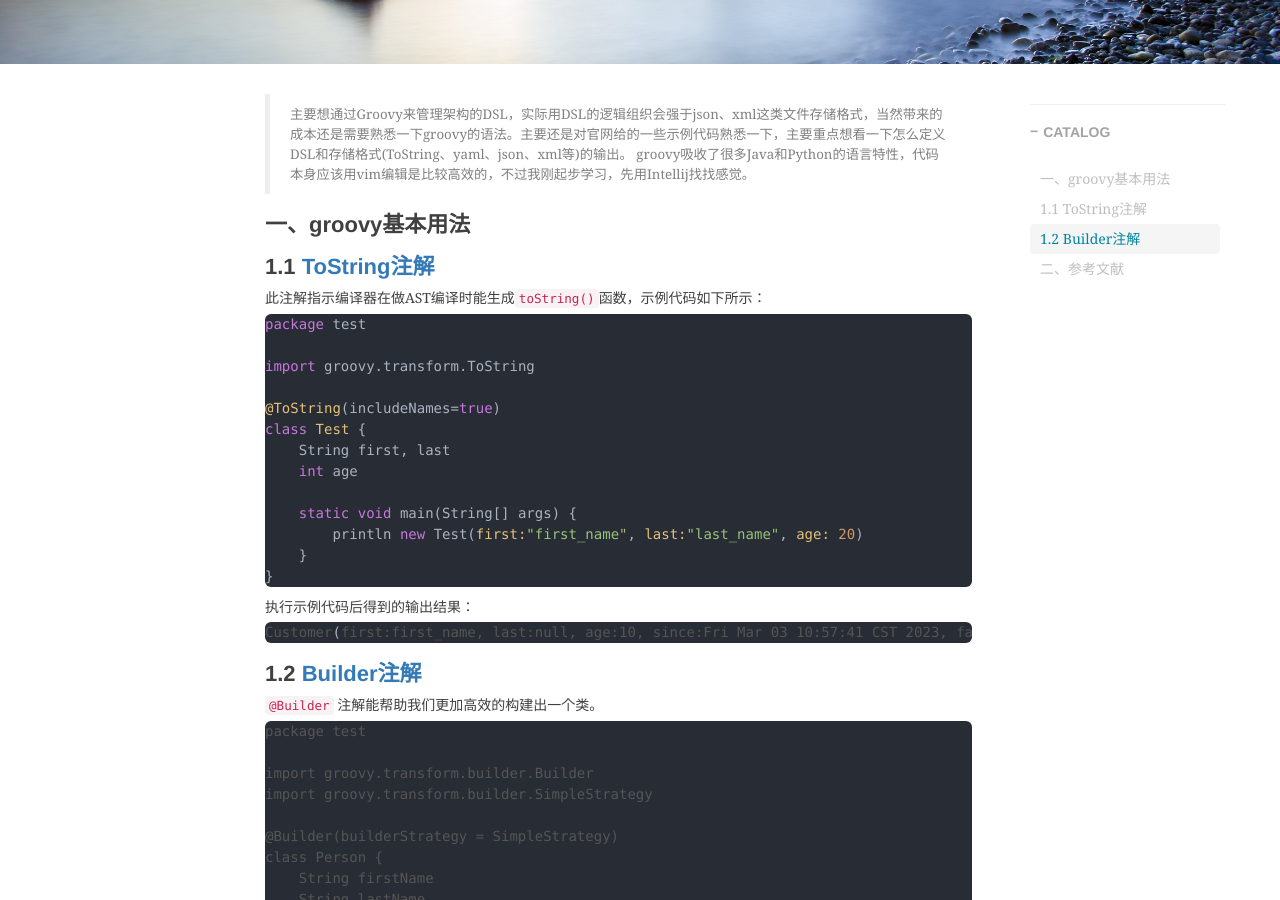
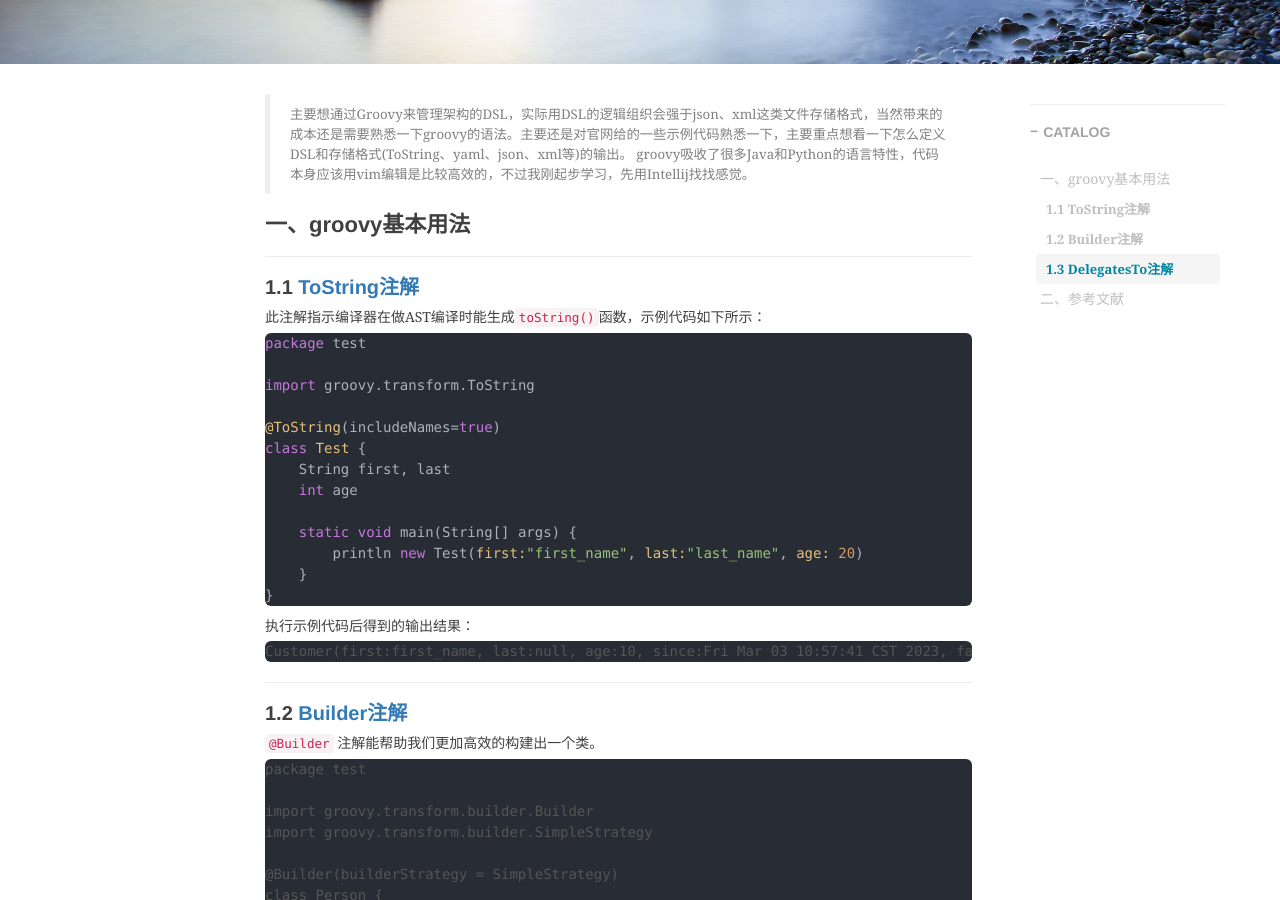
Before and after one commit to shihai1991/shihai1991.github.io, a Jekyll site: the page built from _posts/2023-03-01-groovy学习.md, in a window 1280 px wide and 900 px high, scrolled down 391 px. Built offline with Jekyll 4.4.1, drawn with Linux system fonts in a browser that asks for light colours; nearby versions of some CDN libraries; comment, search, counter and statistics services are not loaded.

Commit message:
Update 2023-03-01-groovy学习.md

````diff
--- a/_posts/2023-03-01-groovy学习.md
+++ b/_posts/2023-03-01-groovy学习.md
@@ -12,7 +12,7 @@
 > groovy吸收了很多Java和Python的语言特性，代码本身应该用vim编辑是比较高效的，不过我刚起步学习，先用Intellij找找感觉。
 
 # 一、groovy基本用法
-# 1.1 [ToString注解](https://docs.groovy-lang.org/next/html/gapi/groovy/transform/ToString.html)
+## 1.1 [ToString注解](https://docs.groovy-lang.org/next/html/gapi/groovy/transform/ToString.html)
 此注解指示编译器在做AST编译时能生成`toString()`函数，示例代码如下所示：
 ```groovy
 package test
@@ -30,11 +30,11 @@
 }
 ```
 执行示例代码后得到的输出结果：
-```shell
+```
 Customer(first:first_name, last:null, age:10, since:Fri Mar 03 10:57:41 CST 2023, favItems:null)
 ```
 
-# 1.2 [Builder注解](https://docs.groovy-lang.org/next/html/gapi/groovy/transform/builder/Builder.html)
+## 1.2 [Builder注解](https://docs.groovy-lang.org/next/html/gapi/groovy/transform/builder/Builder.html)
 `@Builder` 注解能帮助我们更加高效的构建出一个类。
 ```
 package test
@@ -57,7 +57,7 @@
 }
 ```
 执行测试代码后的输出结果如下所示：
-```shell
+```
 Robert
 Lewa
 21
@@ -90,4 +90,8 @@
 Shan
 20
 ```
+
+## 1.3 [DelegatesTo注解](https://docs.groovy-lang.org/next/html/gapi/groovy/lang/DelegatesTo.html)
+
+
 # 二、参考文献
````
